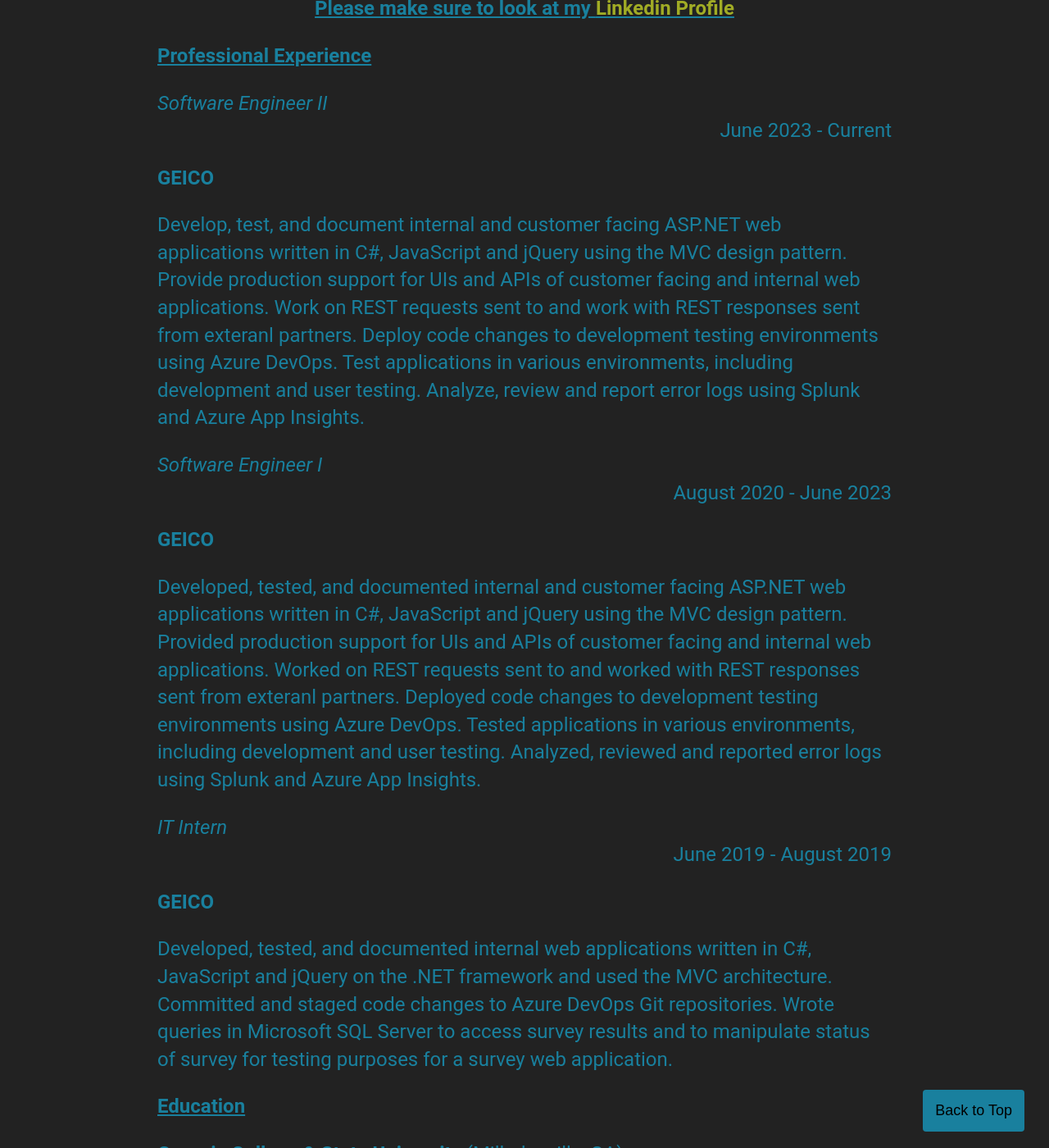
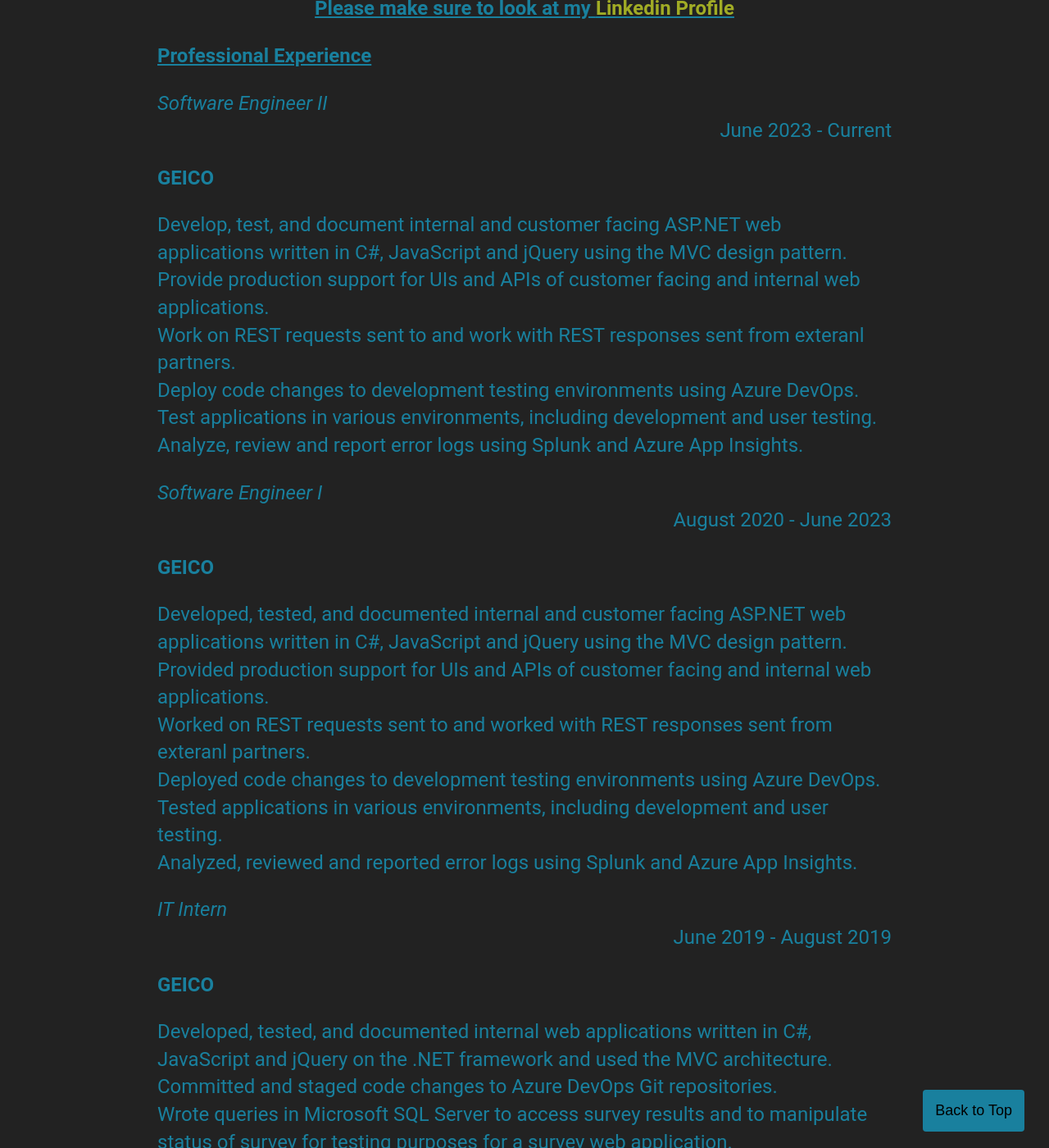
Before and after one commit to acow19/acow19.github.io, a Jekyll site: the page built from resume/index.html, in a window 1280 px wide and 1400 px high, scrolled down 206 px. Shown: the whole window at 82% size. Built offline with Jekyll 4.4.1, drawn with Linux system fonts in a browser that asks for light colours; comment, search, counter and statistics services are not loaded.

Commit message:
Attempt to fix spacing issues

```diff
--- a/resume/index.html
+++ b/resume/index.html
@@ -72,11 +72,11 @@
     </p>
     <p>
         Develop, test, and document internal and customer facing ASP.NET web applications written in C#, JavaScript and jQuery using the MVC design pattern.
-        Provide production support for UIs and APIs of customer facing and internal web applications.
-        Work on REST requests sent to and work with REST responses sent from exteranl partners.
-        Deploy code changes to development testing environments using Azure DevOps.
-        Test applications in various environments, including development and user testing.
-        Analyze, review and report error logs using Splunk and Azure App Insights.
+        <br />Provide production support for UIs and APIs of customer facing and internal web applications.
+        <br />Work on REST requests sent to and work with REST responses sent from exteranl partners.
+        <br />Deploy code changes to development testing environments using Azure DevOps.
+        <br />Test applications in various environments, including development and user testing.
+        <br />Analyze, review and report error logs using Splunk and Azure App Insights.
 
     </p>
     <p>
@@ -90,11 +90,11 @@
     </p>
     <p>
         Developed, tested, and documented internal and customer facing ASP.NET web applications written in C#, JavaScript and jQuery using the MVC design pattern.
-        Provided production support for UIs and APIs of customer facing and internal web applications.
-        Worked on REST requests sent to and worked with REST responses sent from exteranl partners.
-        Deployed code changes to development testing environments using Azure DevOps.
-        Tested applications in various environments, including development and user testing.
-        Analyzed, reviewed and reported error logs using Splunk and Azure App Insights.
+        <br />Provided production support for UIs and APIs of customer facing and internal web applications.
+        <br />Worked on REST requests sent to and worked with REST responses sent from exteranl partners.
+        <br />Deployed code changes to development testing environments using Azure DevOps.
+        <br />Tested applications in various environments, including development and user testing.
+        <br />Analyzed, reviewed and reported error logs using Splunk and Azure App Insights.
 
     </p>
     <p>
@@ -108,8 +108,8 @@
     </p>
     <p>
         Developed, tested, and documented internal web applications written in C#, JavaScript and jQuery on the .NET framework and used the MVC architecture.
-        Committed and staged code changes to Azure DevOps Git repositories.
-        Wrote queries in Microsoft SQL Server to access survey results and to manipulate status of survey for testing purposes for a survey web application.
+        <br />Committed and staged code changes to Azure DevOps Git repositories.
+        <br />Wrote queries in Microsoft SQL Server to access survey results and to manipulate status of survey for testing purposes for a survey web application.
 
     </p>
 
```
